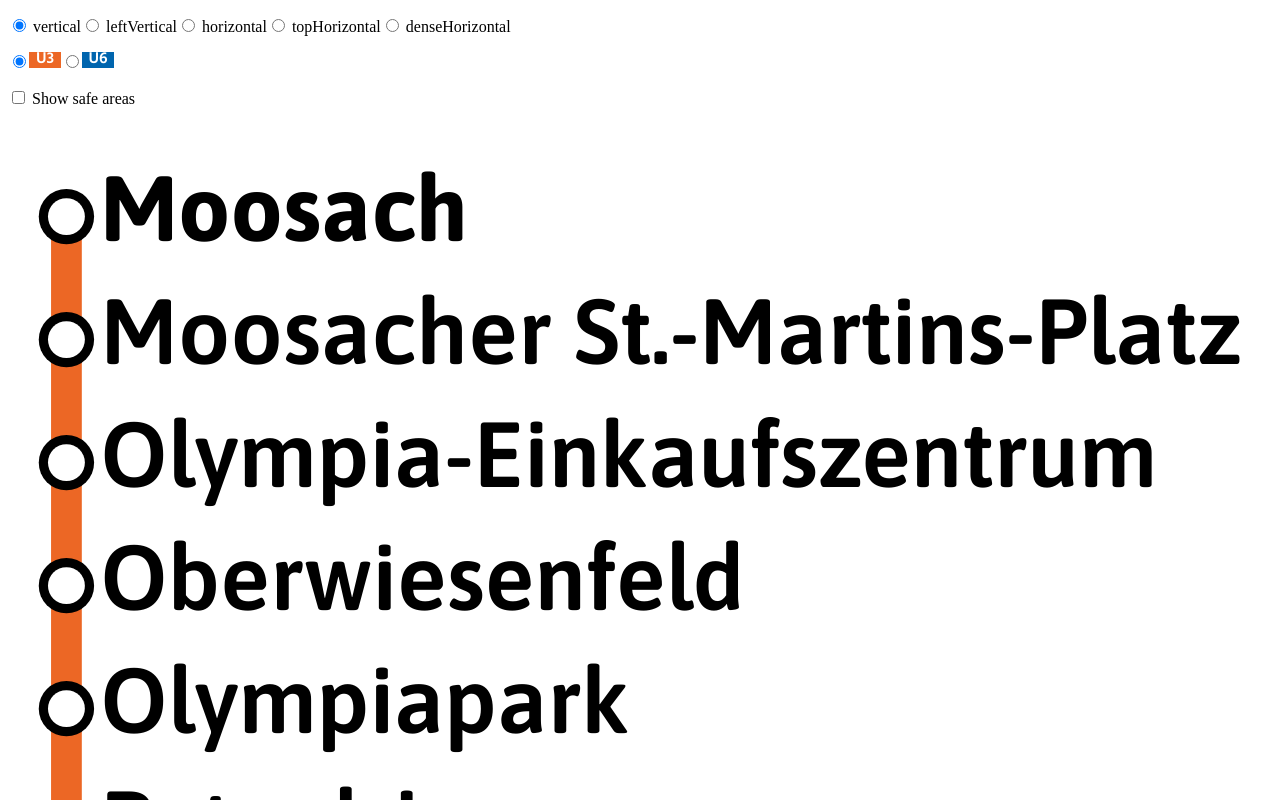
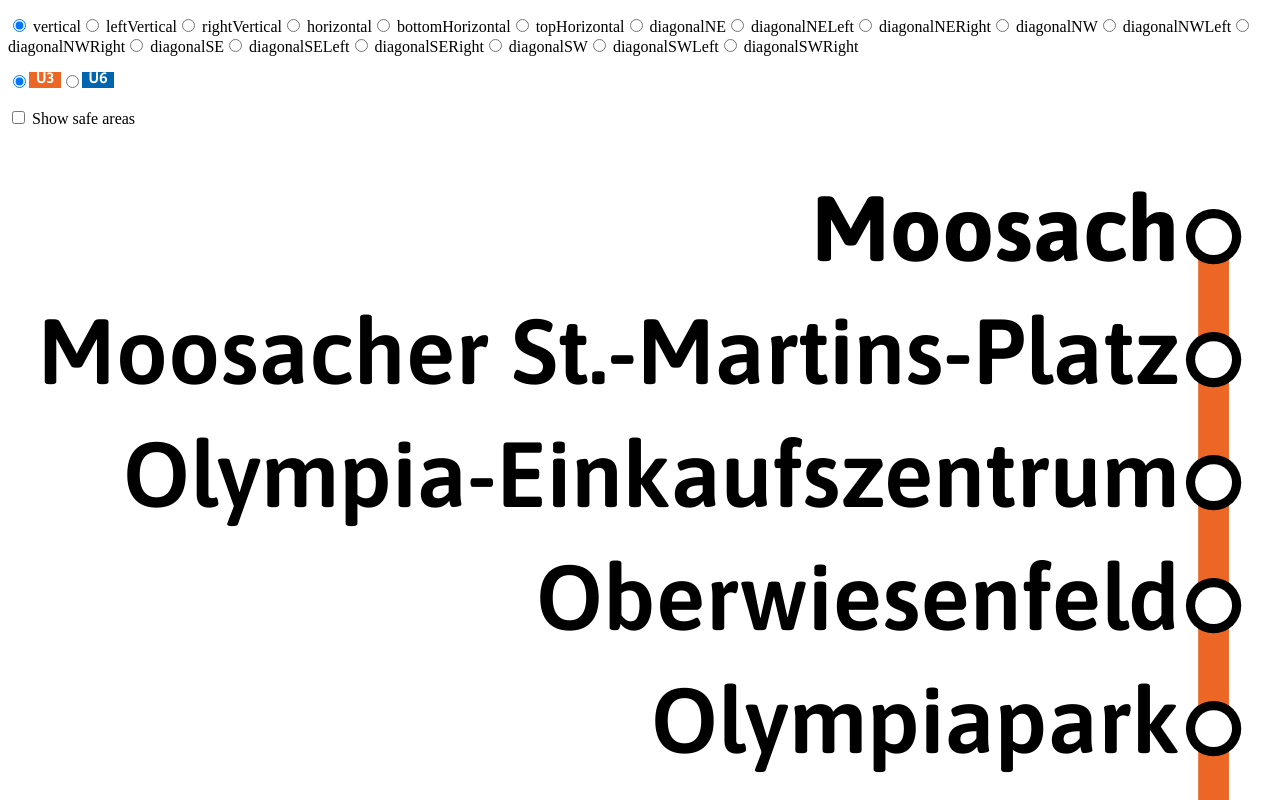
Before and after one commit to c-harding/subway-mapper, a Vue app: page / in a window 1280 px wide. Shown: the top 800 px of the page. Built offline with nearby package versions, Linux system fonts and the light colour scheme.

Commit message:
Add diagonal layout
TODO: fix dense layout

```diff
--- a/src/App.vue
+++ b/src/App.vue
@@ -1,5 +1,7 @@
 <script setup lang="ts">
 import { computedAsync } from '@vueuse/core';
+import { ref } from 'vue';
+import type { layoutStrategies } from './layout-strategy';
 import LineViewerSvgWrapper from './LineViewerSvgWrapper.vue';
 import { loadNetwork } from './loadNetwork';
 import NetworkListView from './NetworkListView.vue';
@@ -9,10 +11,17 @@ const networkUrl = '/networks/mvg.json';
 const network = computedAsync(() => loadNetwork(networkUrl));
 
 useNetworkFonts(network);
+
+const layoutStrategyKey = ref<keyof typeof layoutStrategies>('vertical');
 </script>
 
 <template>
-  <LineViewerSvgWrapper v-if="network" :network :key="network.name" />
+  <LineViewerSvgWrapper
+    v-if="network"
+    :network
+    :key="network.name"
+    v-model:layoutStrategy="layoutStrategyKey"
+  />
   <NetworkListView v-if="network" :network />
 </template>
 
--- a/src/LineViewerSvg.vue
+++ b/src/LineViewerSvg.vue
@@ -42,13 +42,17 @@ const fontsLoaded = computedAsync(() => document.fonts.ready.then(() => true), f
 
 const svg = useTemplateRef<SVGSVGElement>('svg');
 
-function labelStyles(props?: { textAnchor?: 'start' | 'middle' | 'end'; fontWeight?: number }) {
+function labelStyles(props?: {
+  textAnchor?: 'start' | 'middle' | 'end';
+  fontWeight?: number;
+  dominantBaseline?: 'hanging' | 'middle' | 'alphabetic';
+}) {
   return {
     fontFamily: fontFamily.value,
     fontSize: `${mapConfig.label.fontSize}px`,
     fontWeight: props?.fontWeight ?? mapConfig.label.fontWeight,
     textAnchor: props?.textAnchor ?? 'middle',
-    dominantBaseline: 'middle',
+    dominantBaseline: props?.dominantBaseline ?? 'middle',
   } as const;
 }
 
@@ -70,6 +74,7 @@ const svgProps = computed(() => {
           labelStyles({
             textAnchor: props?.textAnchor,
             fontWeight: station.terminus ? 700 : undefined,
+            dominantBaseline: props?.dominantBaseline,
           }),
         ),
       ),
@@ -169,6 +174,7 @@ const polylinePoints = computed(() =>
         :style="
           labelStyles({
             textAnchor: pos.textAnchor,
+            dominantBaseline: pos.dominantBaseline,
             fontWeight: pos.station.terminus ? 700 : undefined,
           })
         "
--- a/src/LineViewerSvgWrapper.vue
+++ b/src/LineViewerSvgWrapper.vue
@@ -17,7 +17,9 @@ watch([() => network], ([newNetwork]) => {
 });
 
 const layoutStrategyKeys = Object.keys(layoutStrategies) as (keyof typeof layoutStrategies)[];
-const layoutStrategyKey = ref<keyof typeof layoutStrategies>('vertical');
+const layoutStrategyKey = defineModel<keyof typeof layoutStrategies>('layoutStrategy', {
+  required: true,
+});
 const layoutStrategy = computed(() => layoutStrategies[layoutStrategyKey.value]);
 
 const showSafeAreas = ref(false);
--- a/src/Point.ts
+++ b/src/Point.ts
@@ -114,6 +114,10 @@ export class Spacing {
       this.x = spacing.x ?? 0;
       this.y = spacing.y ?? 0;
     }
+  }
+
+  scale(factor: number): Spacing {
+    return new Spacing({ x: this.x * factor, y: this.y * factor });
   }
 }
 
--- a/src/layout-strategy.ts
+++ b/src/layout-strategy.ts
@@ -15,6 +15,7 @@ export interface StationPosition {
   labelLines: string[];
   variant: string;
   textAnchor?: 'start' | 'middle' | 'end';
+  dominantBaseline?: 'hanging' | 'middle' | 'alphabetic';
   safeAreas: readonly RangedPoint[];
 }
 
@@ -23,7 +24,10 @@ export interface LayoutStrategy {
     previous: StationPosition | undefined,
     station: Station,
     mapConfig: MapConfig,
-    getLabelBoxes: (props?: { textAnchor?: 'start' | 'middle' | 'end' }) => TextBox[],
+    getLabelBoxes: (props?: {
+      textAnchor?: 'start' | 'middle' | 'end';
+      dominantBaseline?: 'hanging' | 'middle' | 'alphabetic';
+    }) => TextBox[],
   ): StationPosition;
 }
 
@@ -135,21 +139,97 @@ const makeHorizontalLayoutStrategy = (side: 'top' | 'bottom'): LayoutStrategy =>
   },
 });
 
-const denseHorizontalLayoutStrategy: LayoutStrategy = {
+const makeDiagonalLayoutStrategy = (
+  direction: 'ne' | 'nw' | 'se' | 'sw',
+  side: 'left' | 'right',
+): LayoutStrategy => ({
   nextPosition(previous, station, mapConfig, getLabelBoxes): StationPosition {
-    const positions = [
-      layoutStrategies.horizontal.nextPosition(previous, station, mapConfig, getLabelBoxes),
-      layoutStrategies.topHorizontal.nextPosition(previous, station, mapConfig, getLabelBoxes),
-    ];
+    const isPrimaryDiagonal = ['nw', 'se'].includes(direction);
+    const isBelow = isPrimaryDiagonal === (side === 'left');
+
+    const textAnchor = side === 'left' ? 'end' : 'start';
+    const dominantBaseline = isBelow ? 'hanging' : 'alphabetic';
+
+    const labelBoxes = getLabelBoxes({ textAnchor, dominantBaseline });
+    const labelBox = labelBoxes.at(0)!; // Use the box with the fewest lines
+
+    const offsetDirection = new PointOffset({
+      dx: direction.includes('e') ? 1 : -1,
+      dy: direction.includes('n') ? -1 : 1,
+    });
+
+    // Initial position: place at the same location as previous, or origin if first.
+    // Then offset to the right as needed to avoid overlaps.
+    let marker = new Point({
+      x: previous?.marker.x ?? 0,
+      y: previous?.marker.y ?? 0,
+    }).withSize({
+      width: totalStationWidth(mapConfig) / Math.SQRT2,
+      height: totalStationHeight(mapConfig) / Math.SQRT2,
+    });
+
+    const xUnit = side === 'right' ? 1 : -1;
+    const yUnit = isBelow ? 1 : -1;
+
+    let label = new Point({
+      x:
+        marker.x +
+        (xUnit * (totalStationWidth(mapConfig) / 2 + mapConfig.gap.markerLabel.y / 2)) / Math.SQRT2,
+      y:
+        marker.y +
+        (yUnit * (totalStationHeight(mapConfig) / 2 + mapConfig.gap.markerLabel.y / 2)) /
+          Math.SQRT2,
+    }).withSizeFromBox(labelBox);
+
+    if (previous) {
+      const offset = offsetDirection.scale(
+        Box.separationFactor(previous.safeAreas, [marker, label], offsetDirection),
+      );
+
+      marker = marker.offset(offset);
+      label = label.offset(offset);
+    }
+
+    return {
+      station,
+      labelLines: labelBox.lines,
+      marker,
+      label,
+      variant: `${direction}-${side}`,
+      textAnchor,
+      dominantBaseline,
+      safeAreas: [
+        marker.withPadding(mapConfig.spacing.marker.scale(Math.SQRT1_2)),
+        label.withPadding({
+          x: mapConfig.spacing.label.x,
+          y: mapConfig.gap.markerLabel.y * 2,
+        }),
+      ],
+    };
+  },
+});
+
+const denseLayoutStrategy = (layouts: LayoutStrategy[]): LayoutStrategy => {
+  if (layouts.length === 0) {
+    throw new Error('At least one layout strategy must be provided');
+  }
+  return {
+    nextPosition(previous, station, mapConfig, getLabelBoxes) {
+      const positions = layouts.map((layout) =>
+        layout.nextPosition(previous, station, mapConfig, getLabelBoxes),
+      );
 
       const { pos } = positions.reduce(
         (acc, pos) => {
           const box = Box.bounds(
             [pos.marker, pos.label, previous?.marker, previous?.label].filter(
-            Boolean,
-          ) as RangedPoint[],
+              (point): point is RangedPoint => !!point,
+            ),
           );
-        if (box.width < acc.size || (box.width === acc.size && pos.variant === previous?.variant)) {
+          if (
+            box.width < acc.size ||
+            (box.width === acc.size && pos.variant === previous?.variant)
+          ) {
             return { pos, size: box.width };
           } else {
             return acc;
@@ -161,11 +241,43 @@ const denseHorizontalLayoutStrategy: LayoutStrategy = {
       return pos ?? positions[0]!;
     },
   };
+};
 
 export const layoutStrategies = {
-  vertical: makeVerticalLayoutStrategy('right'),
+  vertical: denseLayoutStrategy([
+    makeVerticalLayoutStrategy('right'),
+    makeVerticalLayoutStrategy('left'),
+  ]),
   leftVertical: makeVerticalLayoutStrategy('left'),
-  horizontal: makeHorizontalLayoutStrategy('bottom'),
+  rightVertical: makeVerticalLayoutStrategy('right'),
+  horizontal: denseLayoutStrategy([
+    makeHorizontalLayoutStrategy('bottom'),
+    makeHorizontalLayoutStrategy('top'),
+  ]),
+  bottomHorizontal: makeHorizontalLayoutStrategy('bottom'),
   topHorizontal: makeHorizontalLayoutStrategy('top'),
-  denseHorizontal: denseHorizontalLayoutStrategy,
+  diagonalNE: denseLayoutStrategy([
+    makeDiagonalLayoutStrategy('ne', 'right'),
+    makeDiagonalLayoutStrategy('ne', 'left'),
+  ]),
+  diagonalNELeft: makeDiagonalLayoutStrategy('ne', 'left'),
+  diagonalNERight: makeDiagonalLayoutStrategy('ne', 'right'),
+  diagonalNW: denseLayoutStrategy([
+    makeDiagonalLayoutStrategy('nw', 'right'),
+    makeDiagonalLayoutStrategy('nw', 'left'),
+  ]),
+  diagonalNWLeft: makeDiagonalLayoutStrategy('nw', 'left'),
+  diagonalNWRight: makeDiagonalLayoutStrategy('nw', 'right'),
+  diagonalSE: denseLayoutStrategy([
+    makeDiagonalLayoutStrategy('se', 'right'),
+    makeDiagonalLayoutStrategy('se', 'left'),
+  ]),
+  diagonalSELeft: makeDiagonalLayoutStrategy('se', 'left'),
+  diagonalSERight: makeDiagonalLayoutStrategy('se', 'right'),
+  diagonalSW: denseLayoutStrategy([
+    makeDiagonalLayoutStrategy('sw', 'right'),
+    makeDiagonalLayoutStrategy('sw', 'left'),
+  ]),
+  diagonalSWLeft: makeDiagonalLayoutStrategy('sw', 'left'),
+  diagonalSWRight: makeDiagonalLayoutStrategy('sw', 'right'),
 } satisfies Record<string, LayoutStrategy>;
--- a/src/model.ts
+++ b/src/model.ts
@@ -67,15 +67,12 @@ export type Line = z.infer<typeof Line>;
 export const RawPadding = z
   .union([
     z.number().transform((p) => new Padding(p)),
-    z.record(z.enum(['x', 'y', 'top', 'bottom', 'left', 'right']), z.number()).transform(
-      (obj) =>
-        new Padding({
-          top: obj.top ?? obj.y ?? 0,
-          bottom: obj.bottom ?? obj.y ?? 0,
-          left: obj.left ?? obj.x ?? 0,
-          right: obj.right ?? obj.x ?? 0,
-        }),
-    ),
+    z.record(z.enum(['x', 'y', 'top', 'bottom', 'left', 'right']), z.number()).transform((obj) => ({
+      top: obj.top ?? obj.y ?? 0,
+      bottom: obj.bottom ?? obj.y ?? 0,
+      left: obj.left ?? obj.x ?? 0,
+      right: obj.right ?? obj.x ?? 0,
+    })),
   ])
   .meta({ id: 'Padding' });
 
```
Lines whose indentation alone changed are shown as unchanged.
